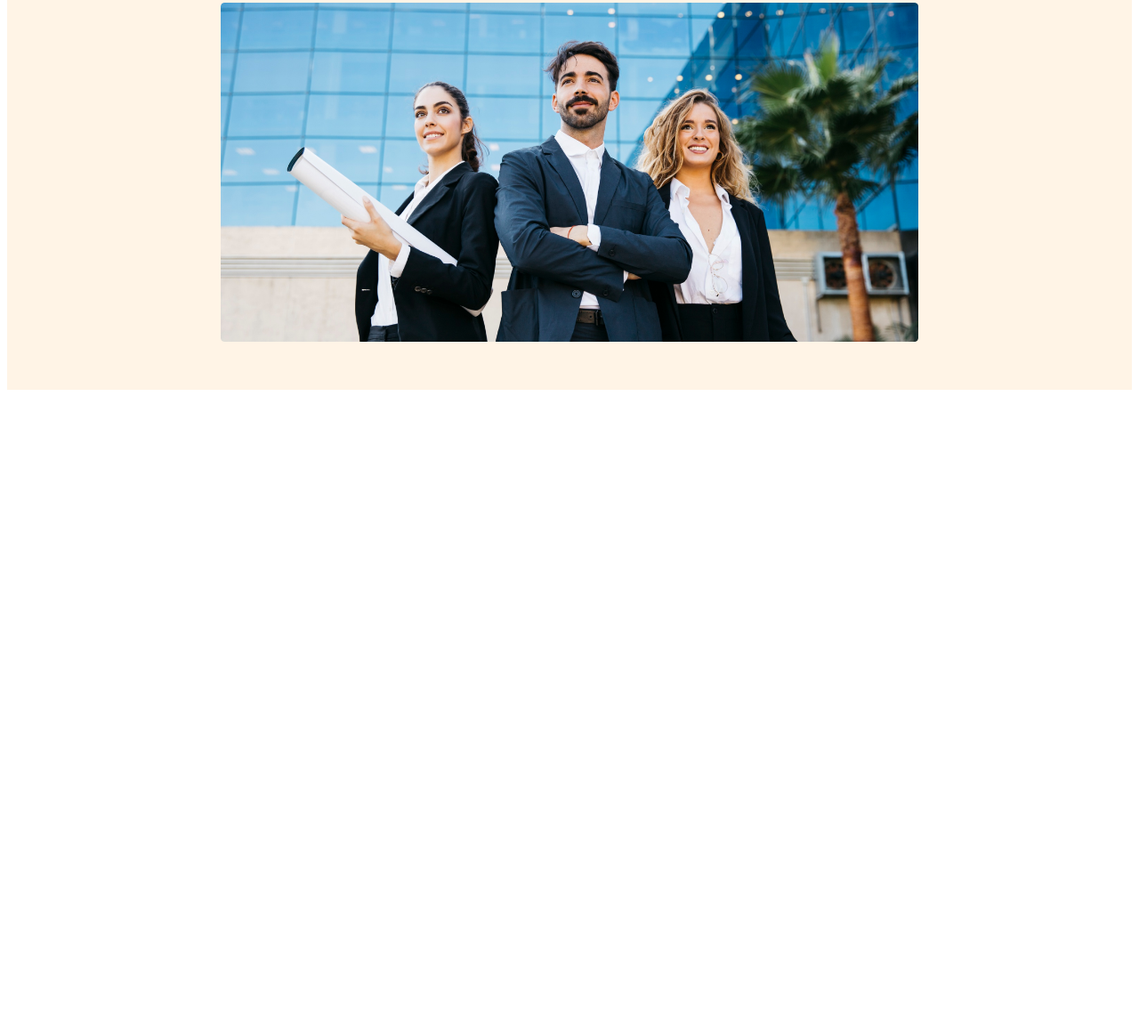
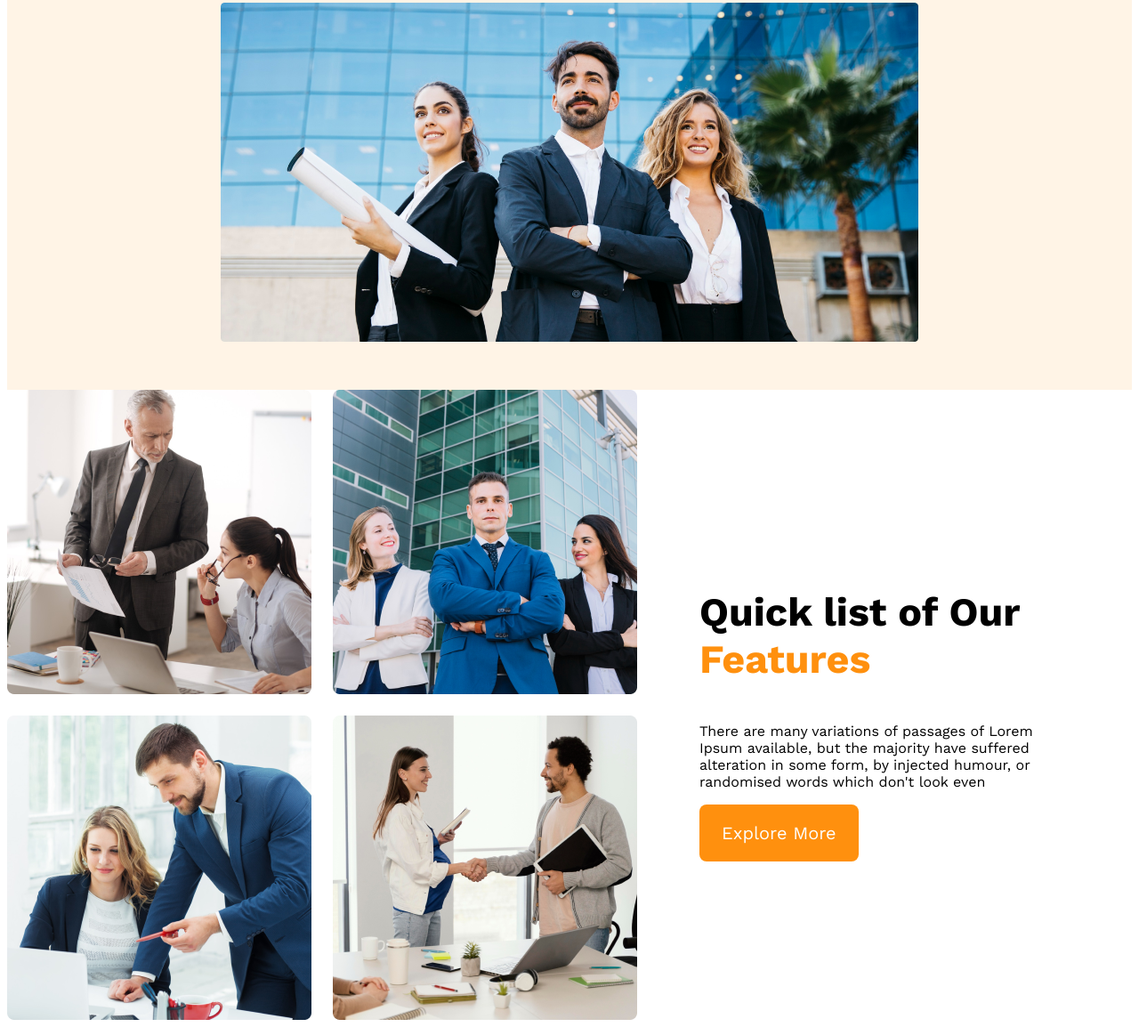
Before and after one commit to abdurrahim15/g3-architect-website, a plain HTML site: page index.html in a window 1280 px wide. Shown: the part 490-1644 px from the top of the page at 89% size. Before the commit the page ends 936 px from the top, so only its background shows below. Drawn offline with nearby package versions, Linux system fonts and the light colour scheme.

Commit message:
features content added

```diff
--- a/index.html
+++ b/index.html
@@ -11,6 +11,7 @@
     <link rel="stylesheet" href="styles/architect.css">
 </head>
 <body>
+    <!-- header start -->
     <header>
         <nav>
         <h3>G3 Architects</h3>
@@ -38,7 +39,28 @@
         </div>
 
     </header>
+    <!-- header end -->
     <main>
+        <!-- teams section start -->
+        <section class="teams-container">
+            <div class="teams-img-container">
+                <img src="images/team1.png" alt="">
+                <img src="images/team2.png" alt="">
+                <img src="images/team3.png" alt="">
+                <img src="images/team4.png" alt="">
+
+            </div>
+            <div class="teams-content">
+                <h3 class="teams-title"><span class="quick list">Quick list</span> <span>of Our</span> <span class="text-features">Features</span></h3>
+                <p class="teams-description">There are many variations of passages of Lorem Ipsum available, but the majority have suffered alteration in some form, by injected humour, or randomised words which don't look even</p>
+                <button class="btn-primary">Explore More</button>
+
+            </div>
+
+
+
+
+        </section>
 
     </main>
     <footer>
--- a/styles/architect.css
+++ b/styles/architect.css
@@ -59,6 +59,40 @@
     width: 100%;
 }
 
+
+/* main styles */
+main{
+    max-width: 1440px;
+    margin: 0 auto;
+}
+/* teams styles */
+.teams-container{
+    display: flex;
+    align-items: center;
+}
+.teams-img-container{
+    display: grid;
+    grid-template-columns: repeat(2,1fr);
+    gap:1.5rem;
+}
+.teams-content{
+    padding-left: 70px;
+    padding-right: 70px;
+}
+.teams-title{
+    font-size:2.8rem;
+}
+.teams-title.quick list{
+    color: #727272;
+    font-weight: 500;
+}
+.teams-title .text-features{
+    color: #FF900E;
+    font-weight: 700;
+}
+
+
+
 /* Responsive media queries */
 @media screen and (max-width: 576px) {
     header{
```
